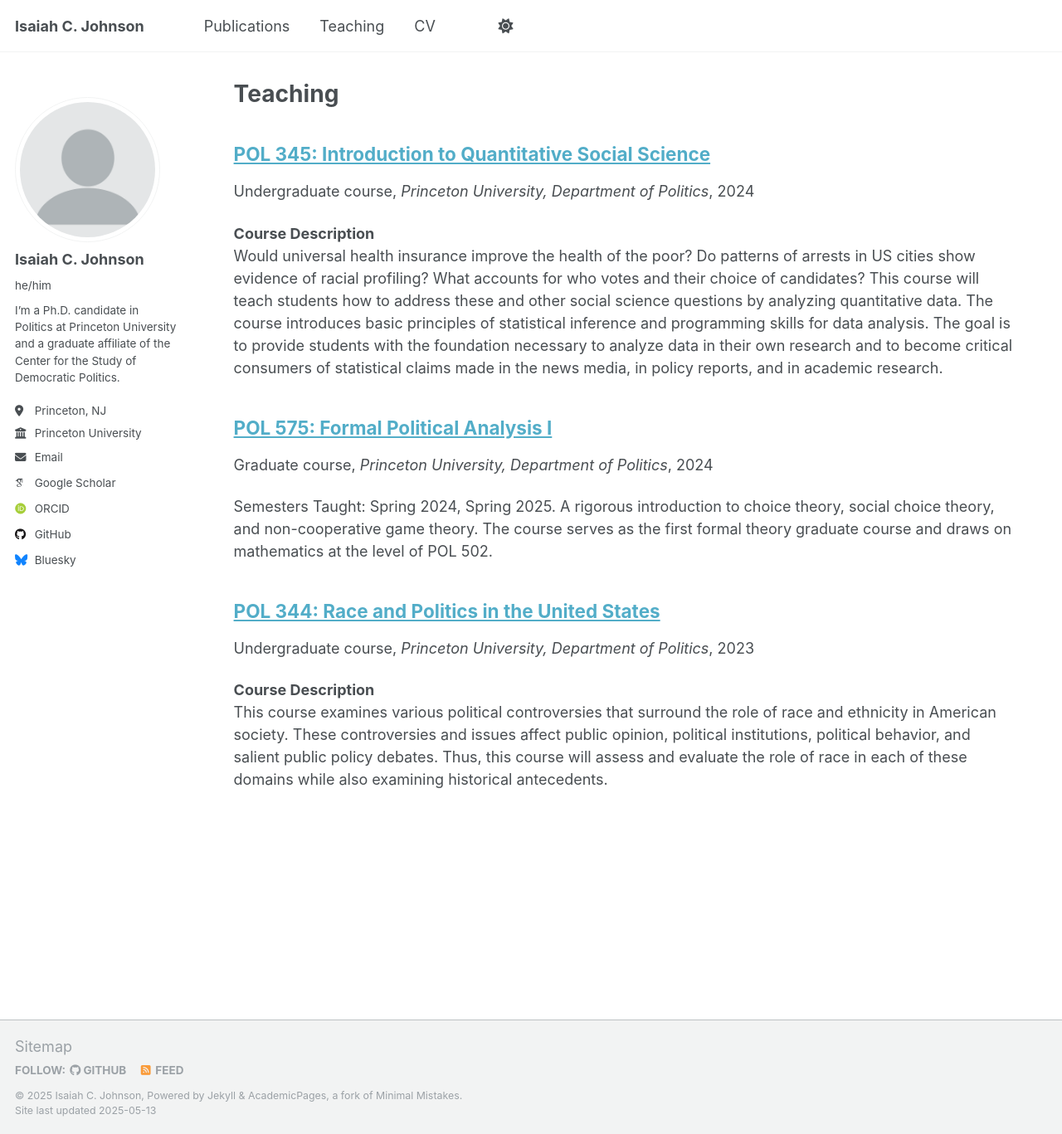
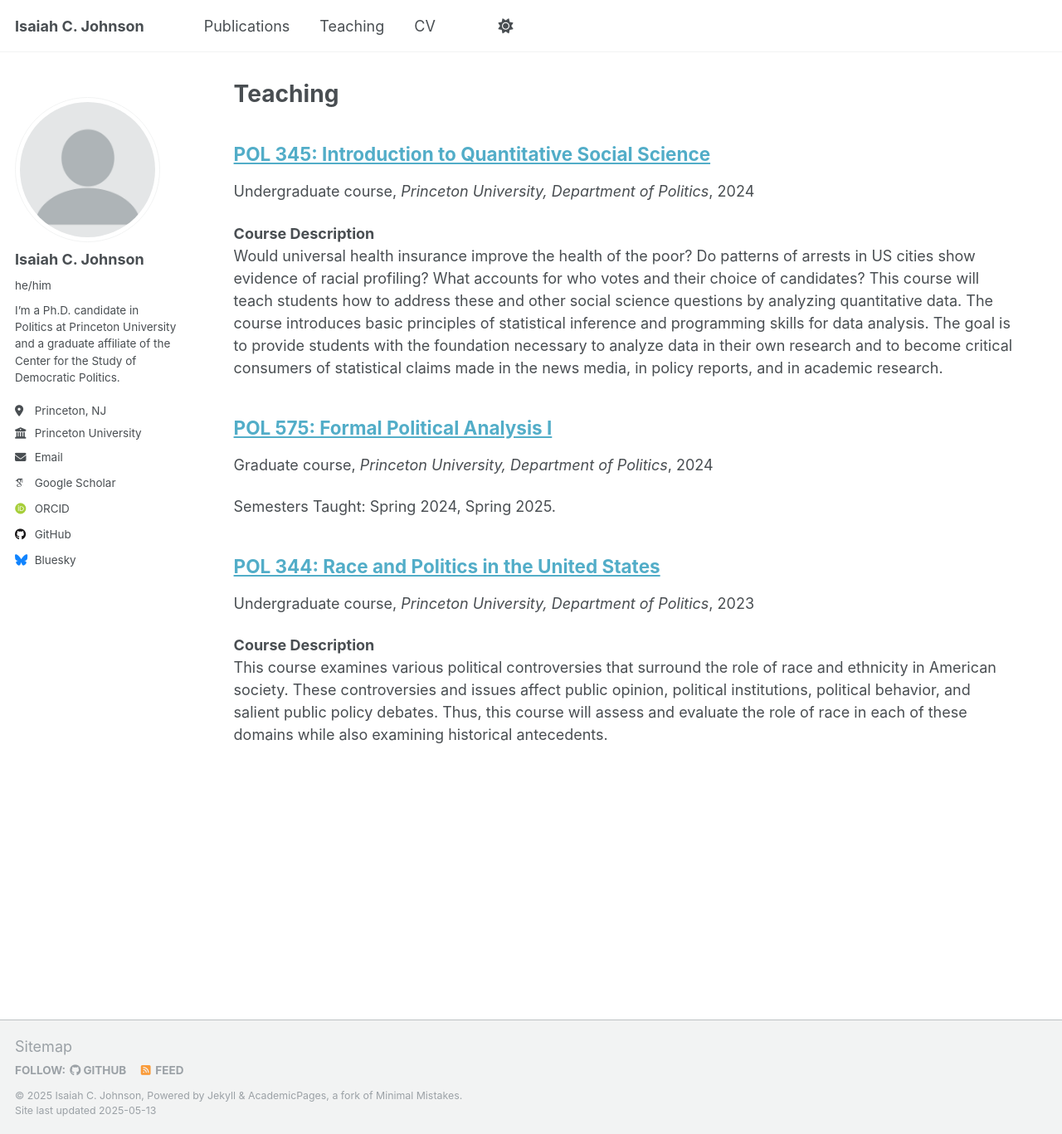
Before and after one commit to isaiahcjohnson/IsaiahCJohnson.github.io, a Jekyll site: the page built from _pages/teaching.html, in a window 1280 px wide and 1367 px high. Shown: the whole window at 83% size. Built offline with Jekyll 4.4.1, drawn with Linux system fonts in a browser that asks for light colours; some web fonts are replaced.

Commit message:
modified:   _teaching/2024-spring-pol575.md

```diff
--- a/_teaching/2024-spring-pol575.md
+++ b/_teaching/2024-spring-pol575.md
@@ -6,7 +6,7 @@ permalink: /teaching/2024-spring-pol575
 venue: "Princeton University, Department of Politics"
 date: 2024-02-01
 location: "Princeton, NJ"
-excerpt: "Semesters Taught: Spring 2024, Spring 2025. A rigorous introduction to choice theory, social choice theory, and non-cooperative game theory. The course serves as the first formal theory graduate course and draws on mathematics at the level of POL 502."
+excerpt: "Semesters Taught: Spring 2024, Spring 2025."
 ---
 **Semesters Taught:** Spring 2024, Spring 2025
 
```
